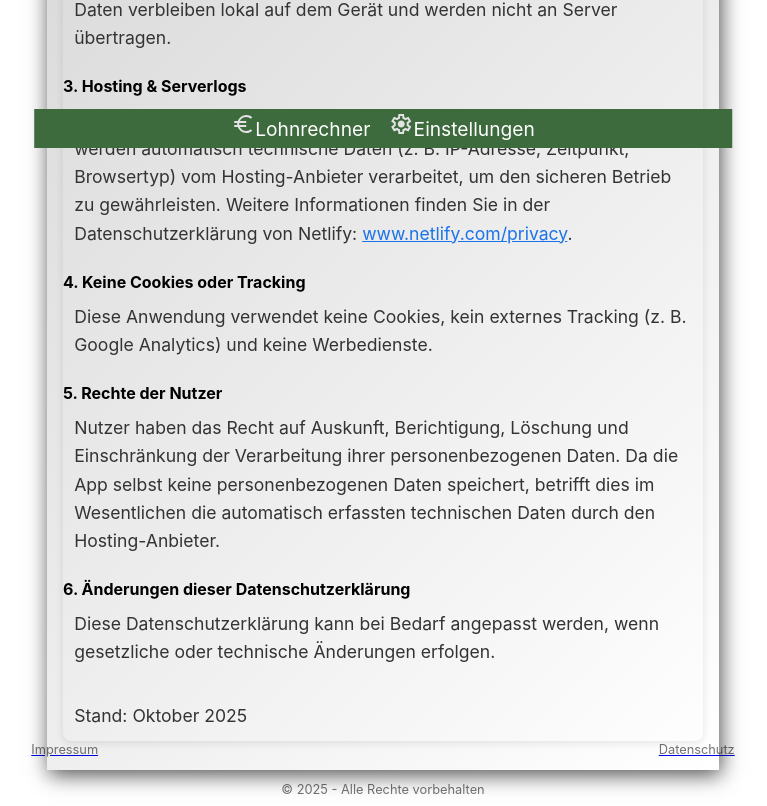
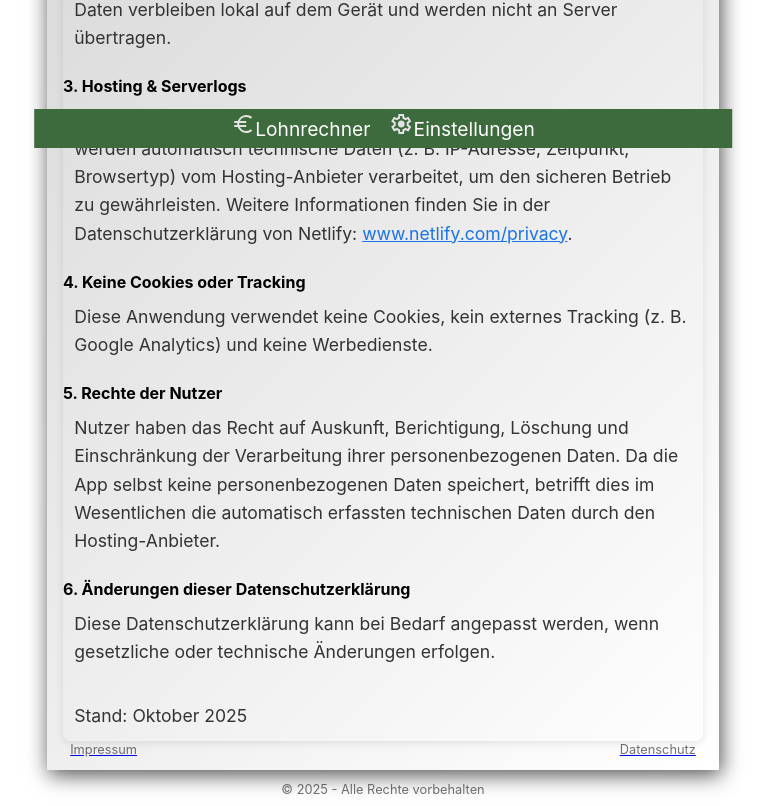
Before and after one commit to Burnxp/salarayToday, a React (Vite) app: page /datenschutz in a window 1280 px wide. Shown: the part 652-1458 px from the top of the page, without its empty margins (257-1024 px from the left). Built offline with nearby package versions, Linux system fonts and the light colour scheme.

Commit message:
Style: Anpassung der Flexbox-Eigenschaften für die .impDa-Klasse

```diff
--- a/src/index.css
+++ b/src/index.css
@@ -198,8 +198,9 @@ div .link {
 div .impDa {
   display: flex;
 
-  justify-content: space-around;
-  margin: 0 ;
+  justify-content: space-between;
+  margin: 0 auto;
+  width: 50%;
   margin-top: -7rem;
 
 }
@@ -261,6 +262,7 @@ div .impDa {
     top: 0.3rem;
     right: 0.3rem;
   }
+
 }
 
 /* ******************************************************************************* */
```
